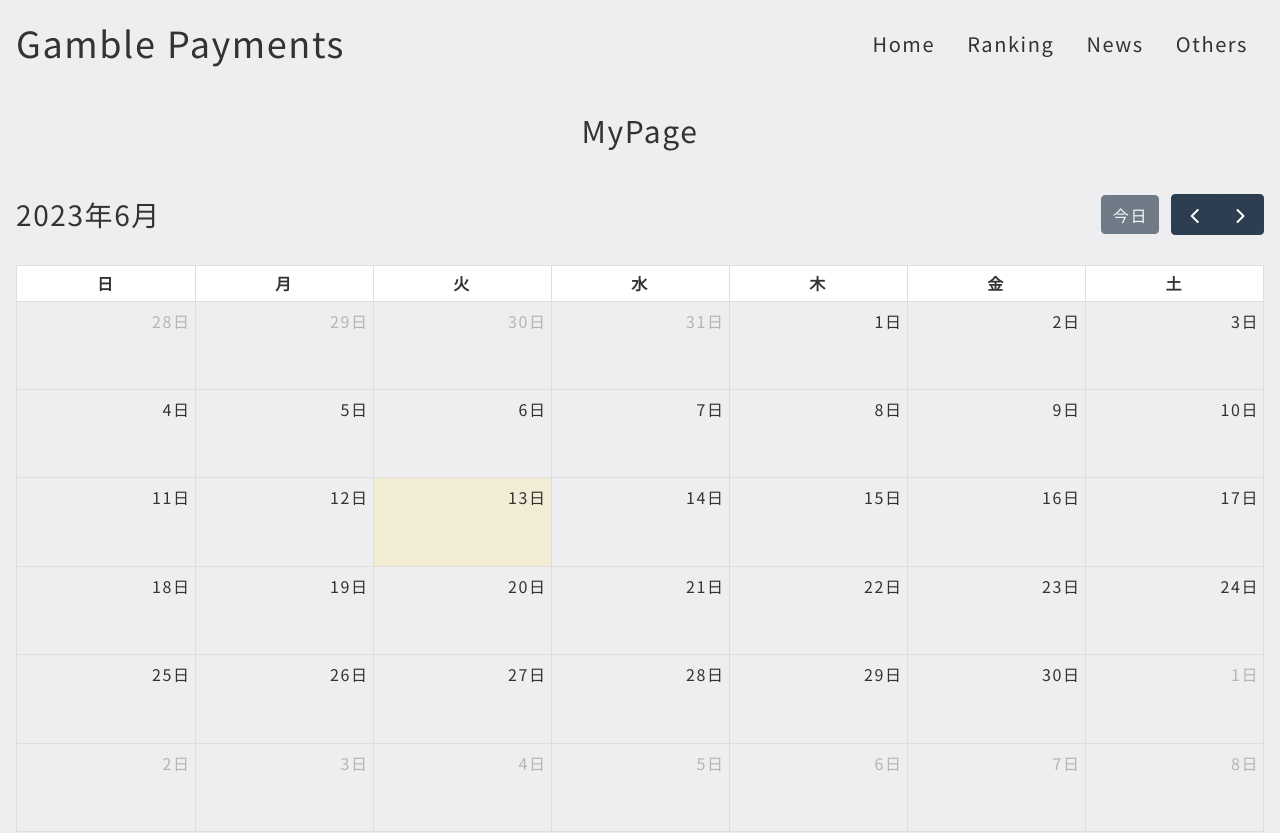
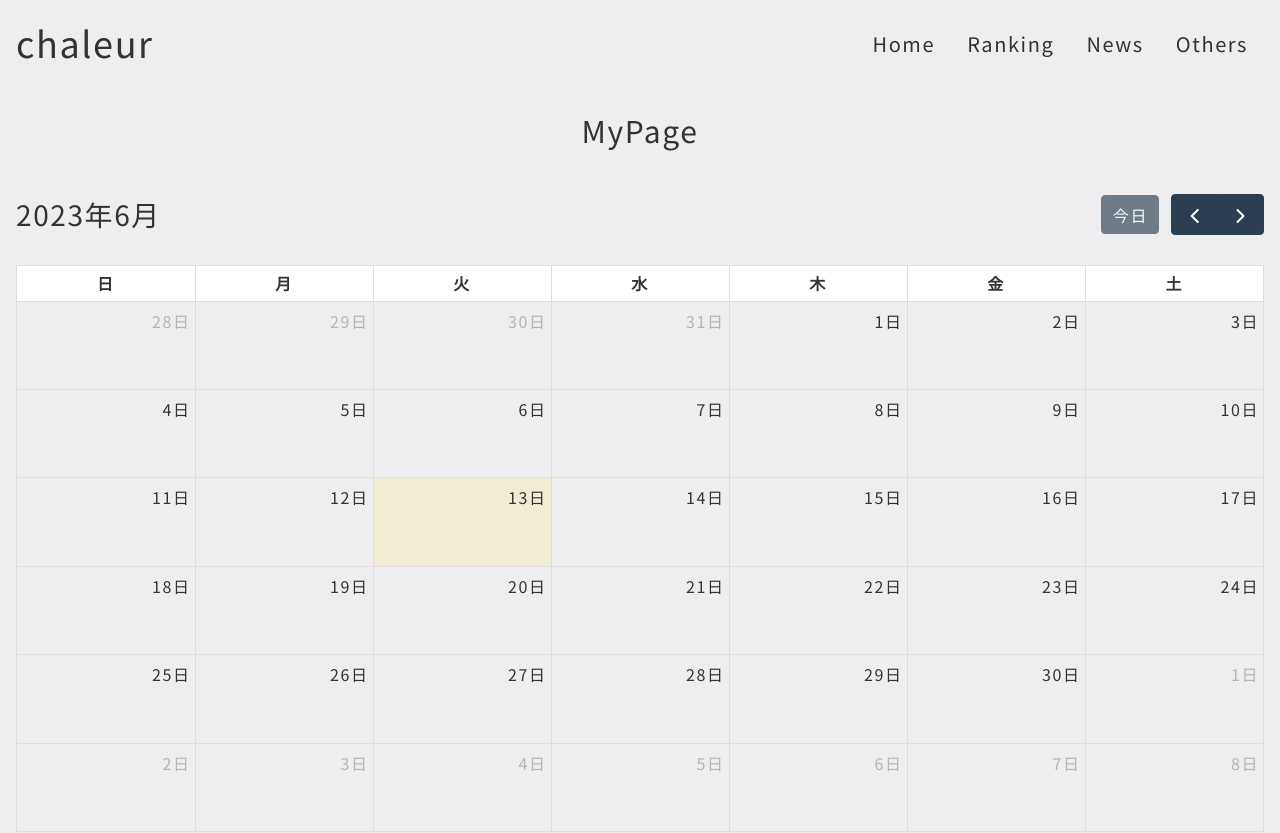
Before and after one commit to t10o/chaleur, a Next.js app: page / in a window 1280 px wide. Shown: the top 833 px of the page. Built offline with nearby package versions, Linux system fonts and the light colour scheme.

Commit message:
:+1: サイト名を変更

```diff
--- a/src/components/layouts/Header/Header.tsx
+++ b/src/components/layouts/Header/Header.tsx
@@ -23,7 +23,7 @@ export const Header = ({ onClick }: Props): JSX.Element => {
       )}
     >
       <Link href="/">
-        <span className={clsx("text-4xl")}>Gamble Payments</span>
+        <span className={clsx("text-4xl")}>chaleur</span>
       </Link>
 
       <Button className={clsx("lg:hidden")} aria-label="Menu" onClick={onClick}>
--- a/src/pages/_app.tsx
+++ b/src/pages/_app.tsx
@@ -10,7 +10,7 @@ import { Layout } from "@/components/layouts";
 export default function App({ Component, pageProps }: AppProps) {
   return (
     <>
-      <title>Gamble Payments</title>
+      <title>chaleur</title>
 
       <ToastContainer
         position="top-right"
```
